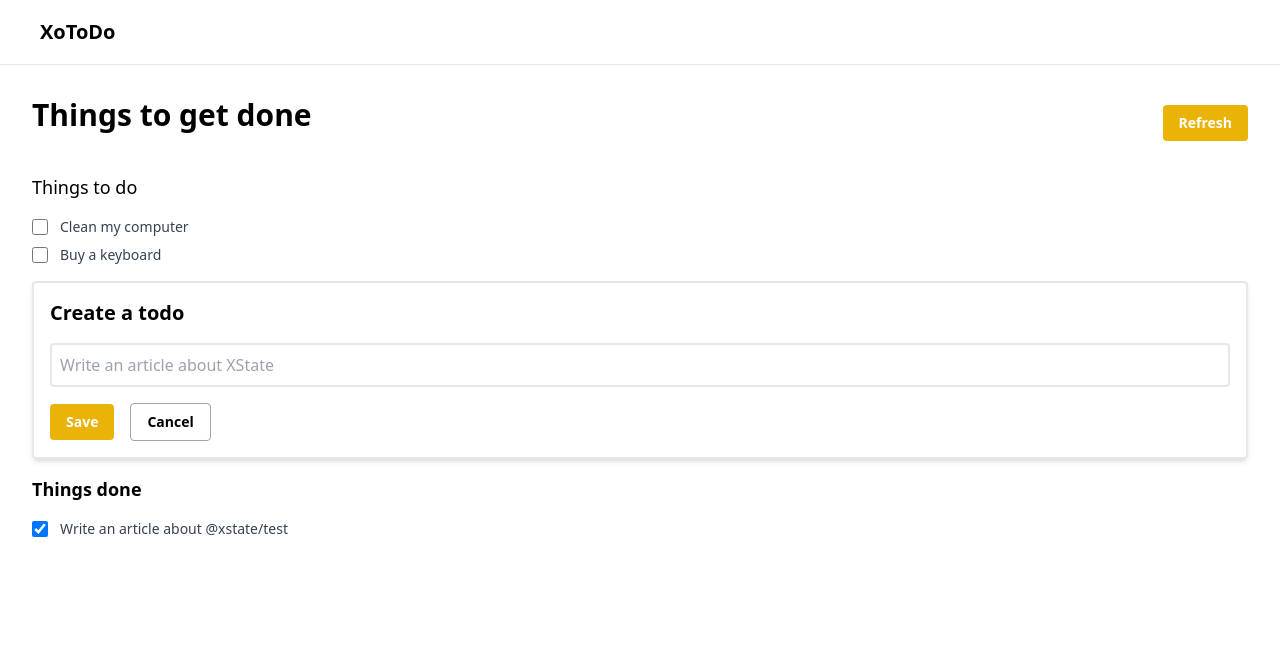
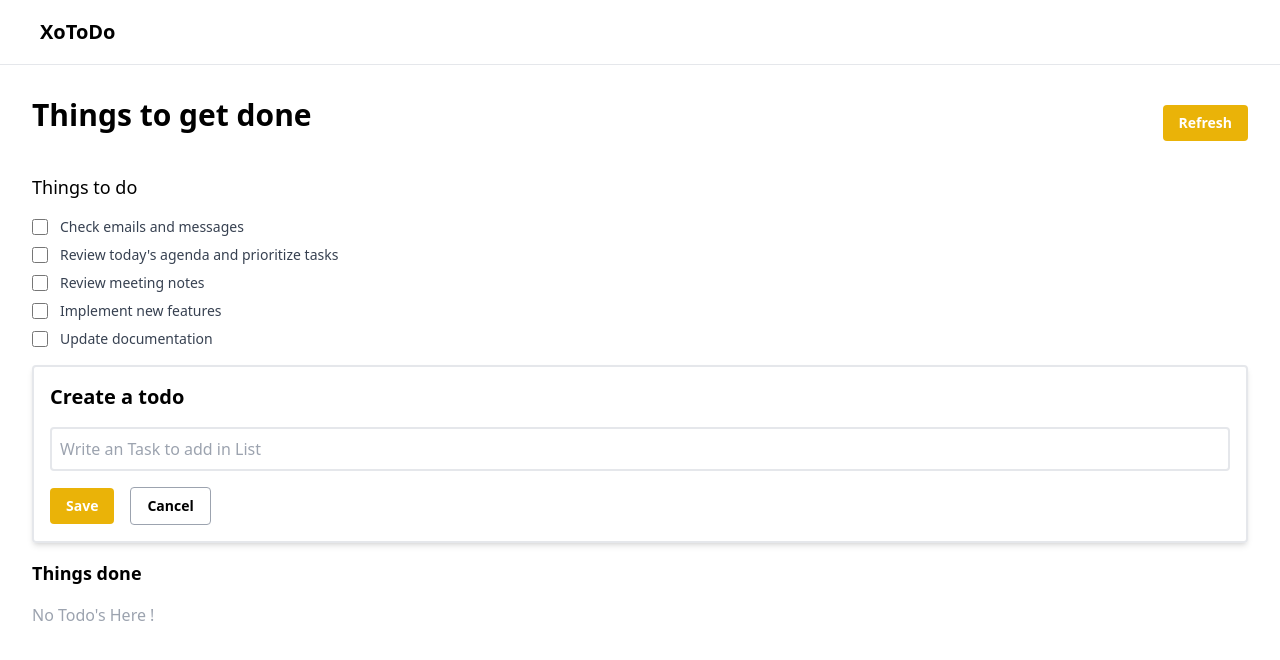
Before and after one commit to ManishKumarCs/Todo-Project, a React (Vite) app: page / in a window 1280 px wide. Both pictures are taken after a click on the button "+ Add a todo". Shown: the top 660 px of the page. Built offline with nearby package versions, Linux system fonts and the light colour scheme.

Commit message:
Make some changes in app.jsx file

```diff
--- a/src/App.jsx
+++ b/src/App.jsx
@@ -4,8 +4,8 @@ function App() {
 
   const [createToDo, setCreateToDo] = useState(false);
   const [value, setValue] = useState('');
-   const [todoTaskArray, setTodoTaskArray] = useState(["Clean my computer","Buy a keyboard"]);
-   const [doneTaskArray, setDoneTaskArray] = useState(["Write an article about @xstate/test"]);
+   const [todoTaskArray, setTodoTaskArray] = useState(["Check emails and messages","Review today's agenda and prioritize tasks","Review meeting notes","Implement new features","Update documentation"]);
+   const [doneTaskArray, setDoneTaskArray] = useState([]);
 
   function handleClick() {
     setCreateToDo(!createToDo);
@@ -33,7 +33,7 @@ function App() {
     setDoneTaskArray(filteredArray);
   }
   function handleAnotherUser(){
-    setTodoTaskArray(["Clean my computer","Buy a keyboard"]);
+    setTodoTaskArray(["Make a todo List for today"]);
     setDoneTaskArray(["Todo created by another user"]);
   }
 
@@ -61,7 +61,7 @@ function App() {
          {createToDo &&
           <div className="p-4 space-y-4 border-2 rounded my-4 shadow-md">
             <h3 className="text-xl font-semibold">Create a todo</h3>
-            <input className="border-2 border-gray-200 rounded w-full p-2" placeholder="Write an article about XState" onChange={handleValue}/>
+            <input className="border-2 border-gray-200 rounded w-full p-2" placeholder="Write an Task to add in List" onChange={handleValue}/>
                <button className="bg-yellow-500 px-4 py-2 text-white rounded text-sm font-semibold" onClick={handleTodo}>Save</button>
              <button className="] px-4 py-2 rounded text-sm font-semibold ml-4 border border-gray-400" onClick={handleClick}>Cancel</button>
          </div>}
```
